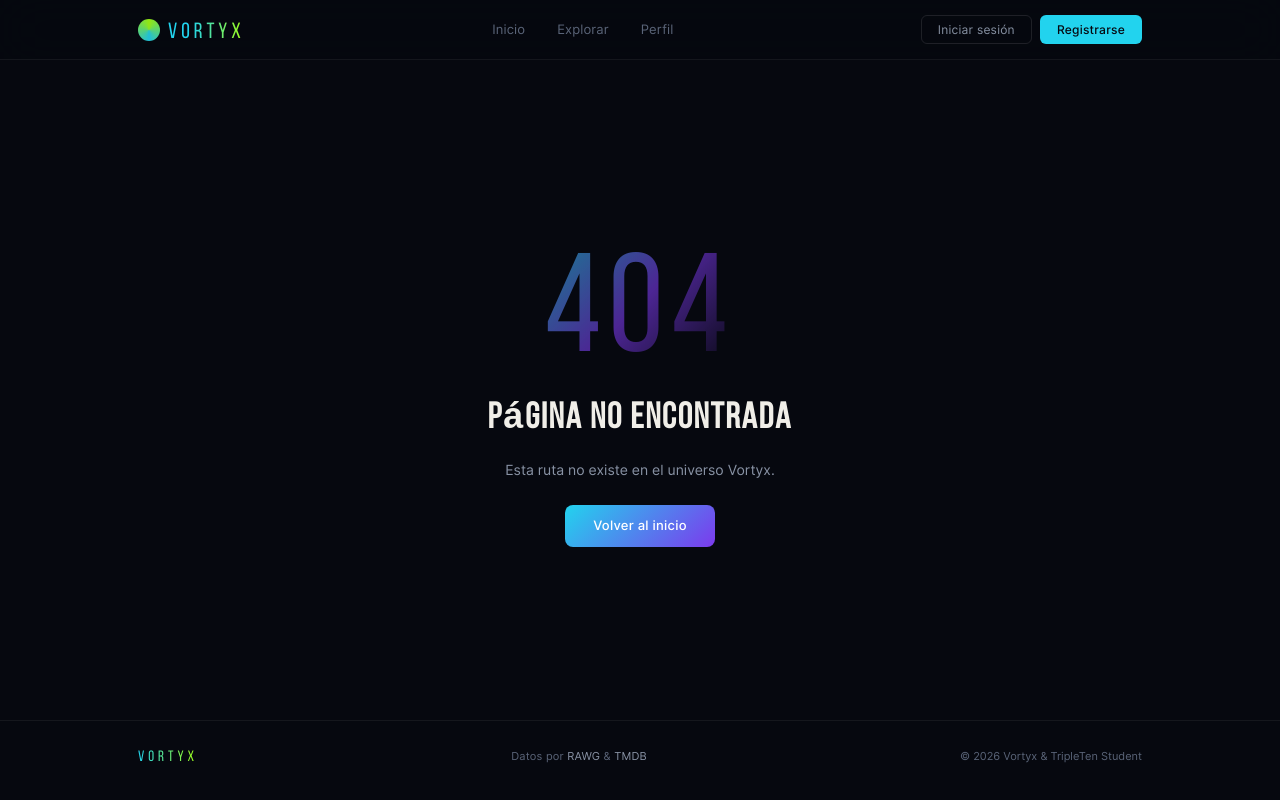
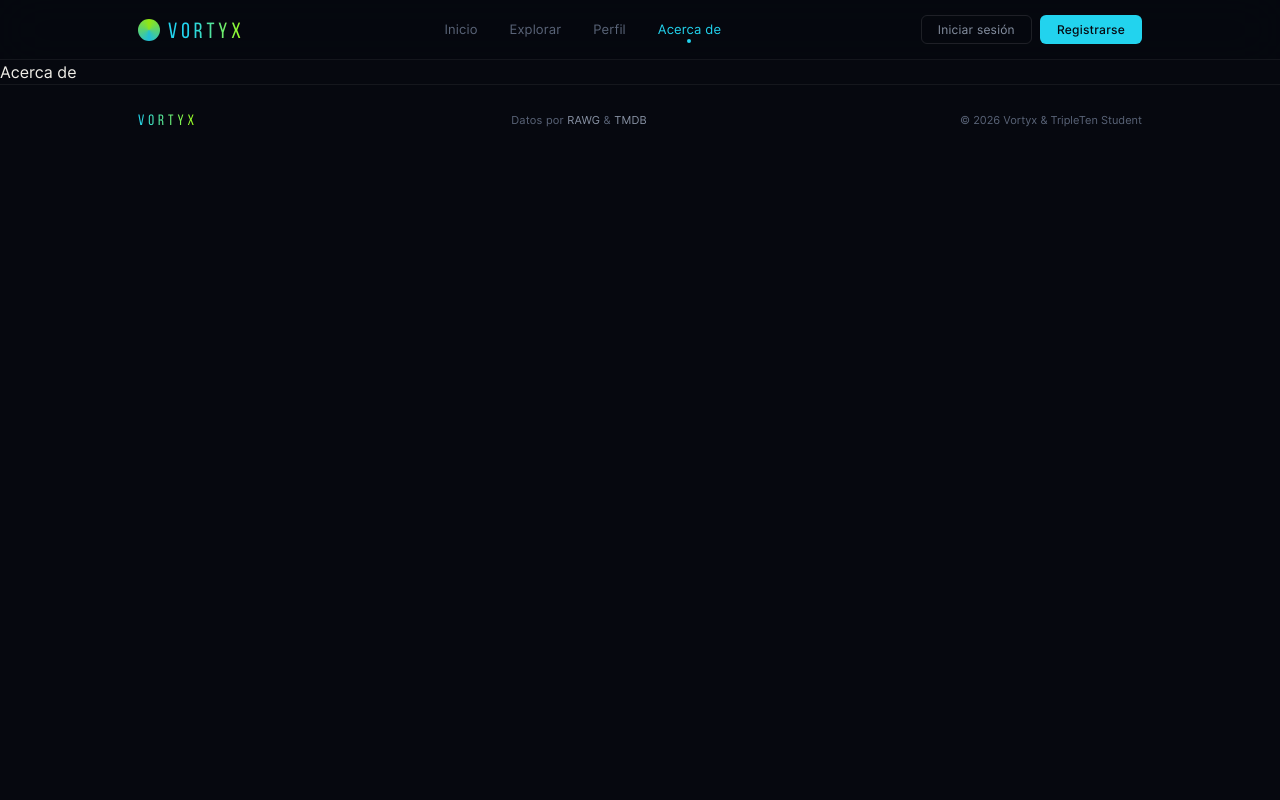
Before and after one commit to NorimNori/vortyx-frontend, a React (Vite) app: page /about in a window 1280 px wide. Built offline with nearby package versions, Linux system fonts and the light colour scheme; no server answers.

Commit message:
feat: add new link to navigation menu

```diff
--- a/src/components/About/About.jsx
+++ b/src/components/About/About.jsx
@@ -0,0 +1,5 @@
+function About() {
+  return <div>Acerca de</div>;
+}
+
+export default About;
--- a/src/components/App/App.jsx
+++ b/src/components/App/App.jsx
@@ -15,6 +15,7 @@
 import NotFound from "../NotFound/NotFound";
 
 import "./App.css";
+import About from "../About/About";
 
 function App() {
   const [currentUser, setCurrentUser] = useState(null);
@@ -75,6 +76,7 @@
         <Route path="/search" element={<SearchPage />} />
         <Route path="/games/:id" element={<ItemDetail type="game" />} />
         <Route path="/movies/:id" element={<ItemDetail type="movie" />} />
+        <Route path="/about" element={<About />} />
         <Route path="/profile" element={<Profile />} />
 
         <Route path="*" element={<NotFound />} />
--- a/src/components/Navigation/Navigation.jsx
+++ b/src/components/Navigation/Navigation.jsx
@@ -5,6 +5,7 @@
   { to: "/", label: "Inicio", end: true },
   { to: "/search", label: "Explorar" },
   { to: "/profile", label: "Perfil" },
+  { to: "/about", label: "Acerca de" },
 ];
 
 function Navigation() {
```
